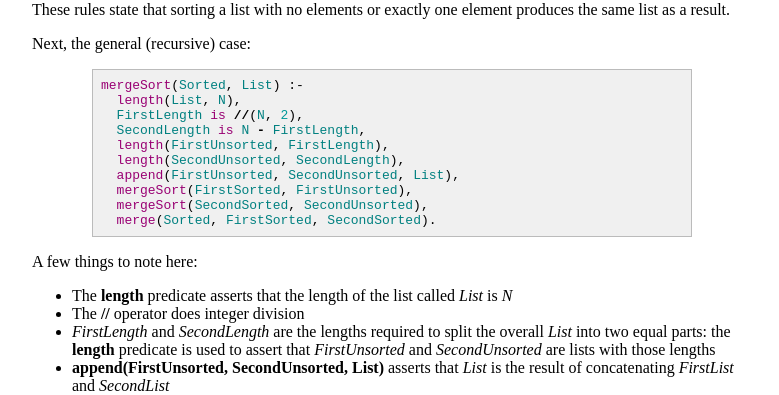
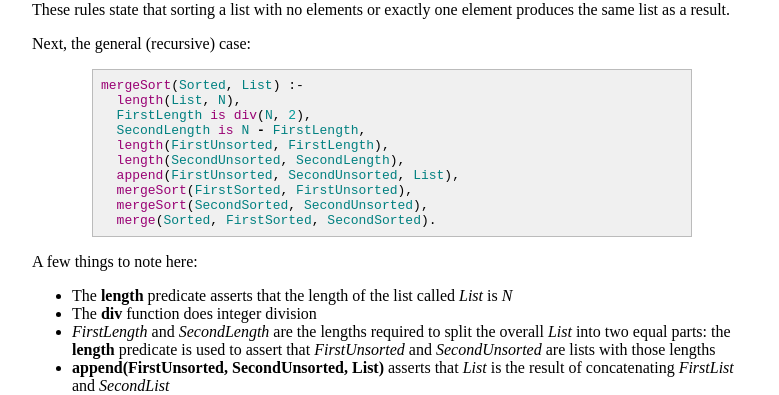
Before and after one commit to ycpcs/cs340-fall2015, a Jekyll site: the page built from lectures/lecture15.md, in a window 1280 px wide and 900 px high, scrolled down 3851 px. Shown: the part 152-547 px from the top of the window, without its empty margins (248-1027 px from the left). Built offline with Jekyll 4.4.1, drawn with Linux system fonts in a browser that asks for light colours; Markdown is read by kramdown in place of the engine named in the settings.

Commit message:
use div function (which is ISO prolog)

```diff
--- a/lectures/lecture15.md
+++ b/lectures/lecture15.md
@@ -245,7 +245,7 @@ Next, the general (recursive) case:
 {% highlight prolog %}
 mergeSort(Sorted, List) :-
   length(List, N),
-  FirstLength is //(N, 2),
+  FirstLength is div(N, 2),
   SecondLength is N - FirstLength,
   length(FirstUnsorted, FirstLength),
   length(SecondUnsorted, SecondLength),
@@ -258,7 +258,7 @@ mergeSort(Sorted, List) :-
 A few things to note here:
 
 -   The **length** predicate asserts that the length of the list called *List* is *N*
--   The **//** operator does integer division
+-   The **div** function does integer division
 -   *FirstLength* and *SecondLength* are the lengths required to split the overall *List* into two equal parts: the **length** predicate is used to assert that *FirstUnsorted* and *SecondUnsorted* are lists with those lengths
 -   **append(FirstUnsorted, SecondUnsorted, List)** asserts that *List* is the result of concatenating *FirstList* and *SecondList*
 -   The recursive applications of **mergeSort** assert that *FirstSorted* and *SecondSorted* are the results of sorting *FirstUnsorted* and *SecondUnsorted*, respectively
```
